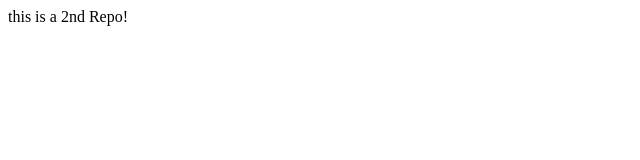
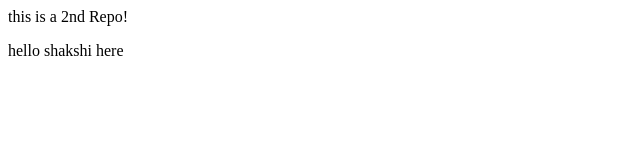
Before and after one commit to Shakshirana13/localrepo1, a plain HTML site: page index.html in a window 1280 px wide. Shown: the whole page, without its empty margins (0-640 px from the left). Drawn offline with Linux system fonts and the light colour scheme.

Commit message:
Add new Feture

```diff
--- a/index.html
+++ b/index.html
@@ -1 +1,2 @@
 <p>this is a 2nd Repo!</p>
+<p>hello shakshi here</p>
```
